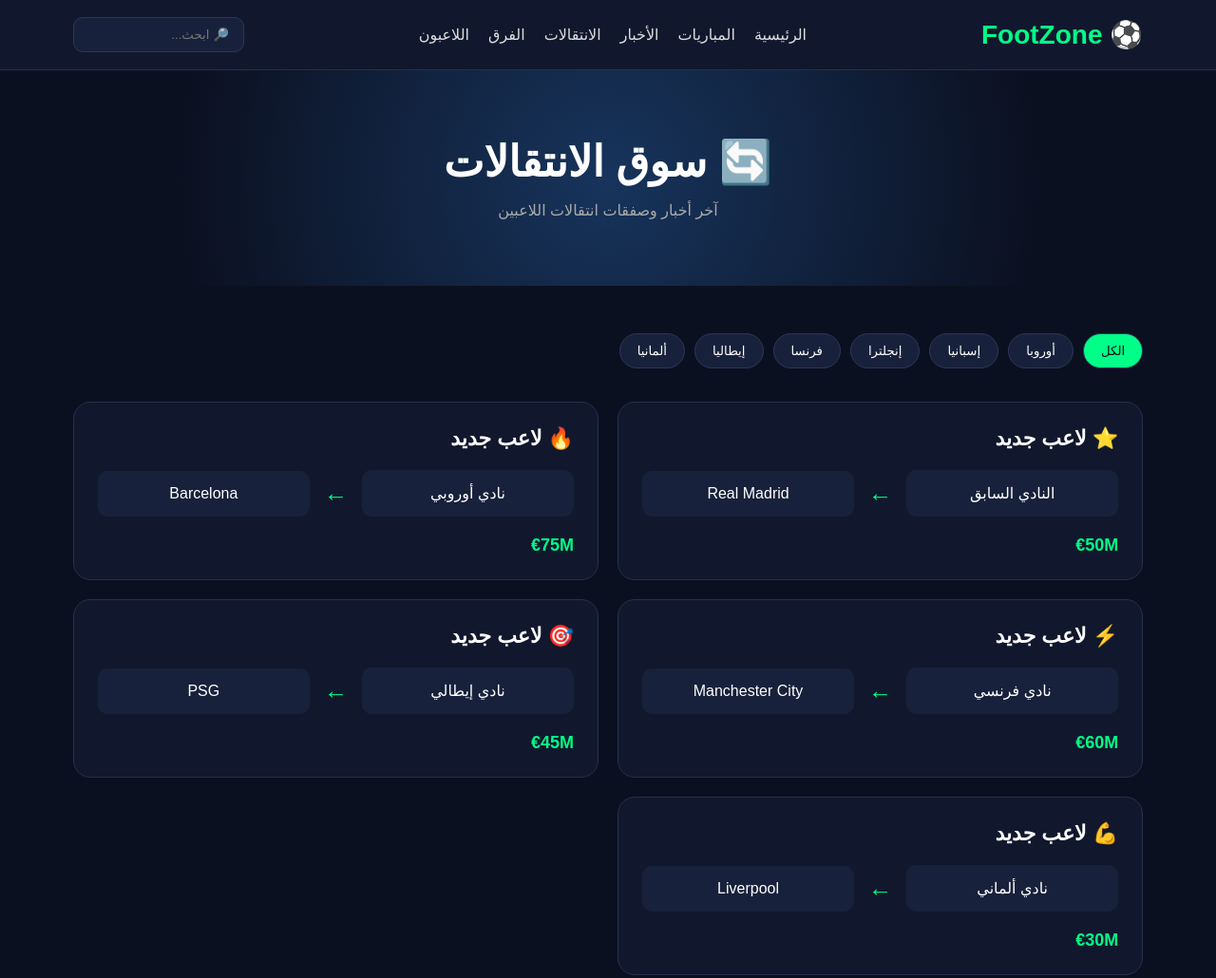
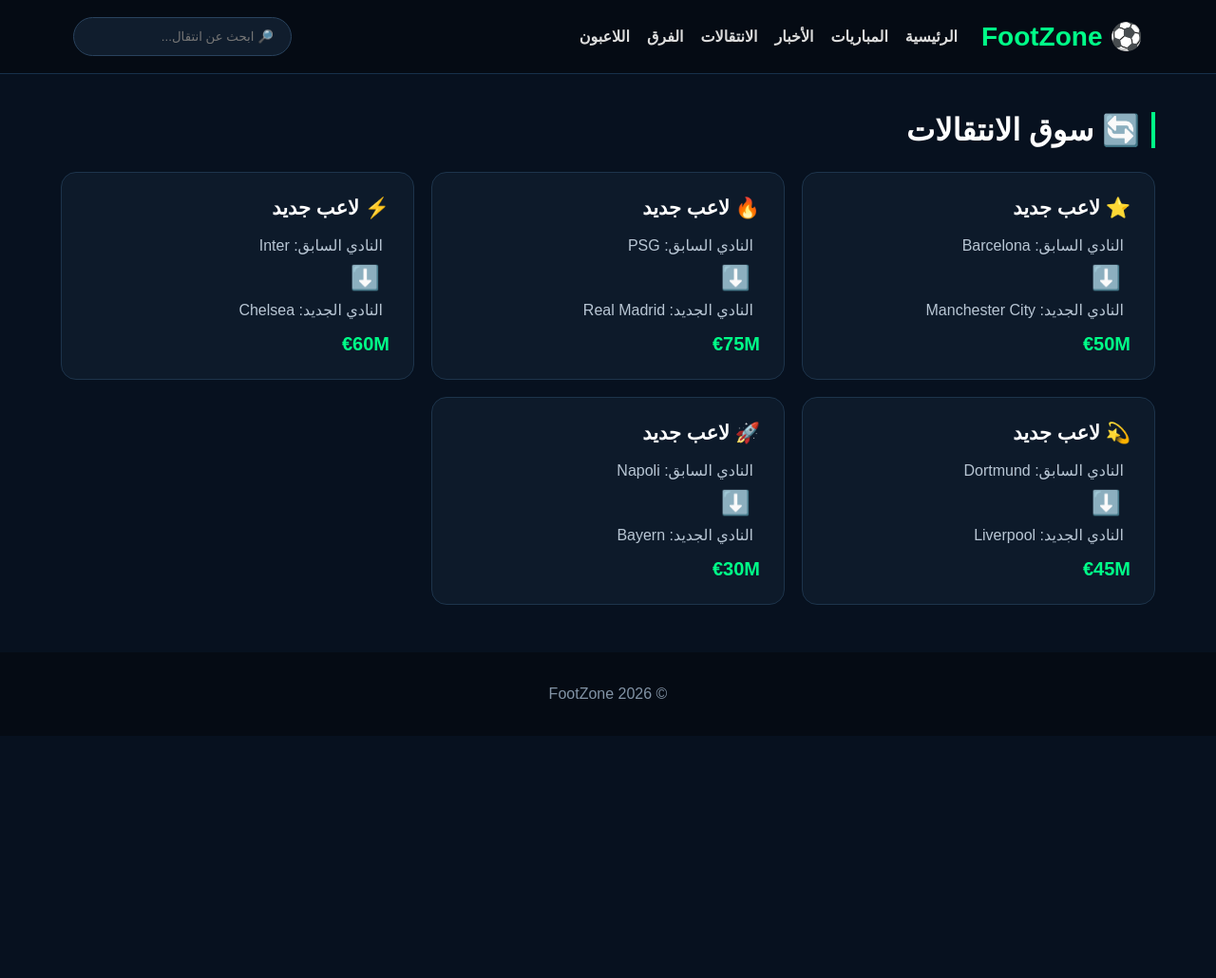
Before and after one commit to AIHUBBB/FootZone, a plain HTML site: page transfers.html in a window 1280 px wide. Shown: the top 1030 px of the page at 95% size. After the commit the page ends 800 px from the top, so only its background shows below. Drawn offline with Linux system fonts and the light colour scheme.

Commit message:
Update transfers.html

```diff
--- a/transfers.html
+++ b/transfers.html
@@ -2,44 +2,36 @@
 <html lang="ar" dir="rtl">
 <head>
 <meta charset="UTF-8">
-<meta name="viewport" content="width=device-width, initial-scale=1.0">
-<title>FootZone | الانتقالات</title>
+<meta name="viewport" content="width=device-width,initial-scale=1.0">
+<title>FootZone - الانتقالات</title>
 
 <style>
-*{margin:0;padding:0;box-sizing:border-box;font-family:Arial,sans-serif}
-body{background:#0b1020;color:white}
-a{text-decoration:none;color:inherit}
-header{background:#11182d;padding:18px 6%;display:flex;align-items:center;justify-content:space-between;gap:20px;position:sticky;top:0;z-index:1000;border-bottom:1px solid #26304d}
+*{box-sizing:border-box;margin:0;padding:0}
+body{font-family:Arial;background:#07111f;color:white}
+header{background:#050b14;padding:18px 6%;display:flex;align-items:center;gap:25px;flex-wrap:wrap;border-bottom:1px solid #17304a}
 .logo{font-size:28px;font-weight:bold;color:#00ff88}
-nav{display:flex;gap:20px;flex-wrap:wrap}
-nav a{color:#ddd}
+nav{display:flex;gap:18px;flex-wrap:wrap}
+nav a{color:#ddd;text-decoration:none;font-weight:bold}
 nav a:hover{color:#00ff88}
-.search{background:#18213b;border:1px solid #2c3758;color:white;padding:10px 15px;border-radius:10px;outline:none;width:180px}
-.hero{padding:70px 20px;text-align:center;background:radial-gradient(circle,#17345c,#0b1020 70%)}
-.hero h1{font-size:45px;margin-bottom:15px}
-.hero p{color:#aaa}
-section{padding:50px 6%}
-.filters{display:flex;gap:10px;flex-wrap:wrap;margin-bottom:35px}
-.filter{background:#18213b;border:1px solid #2c3758;color:white;padding:10px 18px;border-radius:25px}
-.filter:hover,.active{background:#00ff88;color:#07130d}
-.transfers{display:grid;grid-template-columns:repeat(2,1fr);gap:20px}
-.transfer{background:#11182d;border:1px solid #26304d;border-radius:18px;padding:25px}
-.player{font-size:22px;font-weight:bold;margin-bottom:20px}
-.move{display:flex;justify-content:space-between;align-items:center;gap:15px}
-.club{background:#18213b;padding:15px;border-radius:10px;text-align:center;flex:1}
-.arrow{color:#00ff88;font-size:25px}
-.fee{margin-top:20px;color:#00ff88;font-weight:bold;font-size:18px}
-footer{background:#070b16;padding:35px 6%;text-align:center;color:#888;border-top:1px solid #26304d}
-@media(max-width:900px){.transfers{grid-template-columns:1fr}header{flex-direction:column}.search{width:100%}}
-@media(max-width:600px){.hero h1{font-size:35px}nav{justify-content:center}.move{flex-direction:column}}
+.search{margin-right:auto;background:#101d2d;border:1px solid #29425d;color:#fff;border-radius:25px;padding:12px 18px;width:230px}
+.container{width:90%;max-width:1200px;margin:40px auto}
+.title{font-size:32px;margin-bottom:25px;border-right:4px solid #00ff88;padding-right:12px}
+.grid{display:grid;grid-template-columns:repeat(auto-fit,minmax(280px,1fr));gap:18px}
+.transfer{background:#0d1a2a;border:1px solid #1d344b;border-radius:16px;padding:25px}
+.transfer:hover{border-color:#00ff88}
+.player{font-size:21px;font-weight:bold;margin-bottom:18px}
+.arrow{color:#00ff88;font-size:25px;margin:10px}
+.from,.to{color:#b8c6d4;margin:7px}
+.fee{color:#00ff88;font-size:20px;font-weight:bold;margin-top:15px}
+footer{text-align:center;padding:35px;background:#050b14;margin-top:50px;color:#8293a5}
+@media(max-width:700px){.search{width:100%;margin:0}nav{width:100%}}
 </style>
 </head>
 
 <body>
 
 <header>
-
-<a href="index.html" class="logo">⚽ FootZone</a>
+<div class="logo">⚽ FootZone</div>
 
 <nav>
 <a href="index.html">الرئيسية</a>
@@ -50,90 +42,60 @@
 <a href="players.html">اللاعبون</a>
 </nav>
 
-<input class="search" type="text" placeholder="🔎 ابحث...">
-
+<input class="search" placeholder="🔎 ابحث عن انتقال...">
 </header>
 
-<section class="hero">
-<h1>🔄 سوق الانتقالات</h1>
-<p>آخر أخبار وصفقات انتقالات اللاعبين</p>
-</section>
+<div class="container">
 
-<section>
+<h1 class="title">🔄 سوق الانتقالات</h1>
 
-<div class="filters">
-<button class="filter active">الكل</button>
-<button class="filter">أوروبا</button>
-<button class="filter">إسبانيا</button>
-<button class="filter">إنجلترا</button>
-<button class="filter">فرنسا</button>
-<button class="filter">إيطاليا</button>
-<button class="filter">ألمانيا</button>
-</div>
-
-<div class="transfers">
+<div class="grid">
 
 <div class="transfer">
 <div class="player">⭐ لاعب جديد</div>
-<div class="move">
-<div class="club">النادي السابق</div>
-<div class="arrow">←</div>
-<div class="club">Real Madrid</div>
-</div>
+<div class="from">النادي السابق: Barcelona</div>
+<div class="arrow">⬇️</div>
+<div class="to">النادي الجديد: Manchester City</div>
 <div class="fee">€50M</div>
 </div>
 
 <div class="transfer">
 <div class="player">🔥 لاعب جديد</div>
-<div class="move">
-<div class="club">نادي أوروبي</div>
-<div class="arrow">←</div>
-<div class="club">Barcelona</div>
-</div>
+<div class="from">النادي السابق: PSG</div>
+<div class="arrow">⬇️</div>
+<div class="to">النادي الجديد: Real Madrid</div>
 <div class="fee">€75M</div>
 </div>
 
 <div class="transfer">
 <div class="player">⚡ لاعب جديد</div>
-<div class="move">
-<div class="club">نادي فرنسي</div>
-<div class="arrow">←</div>
-<div class="club">Manchester City</div>
-</div>
+<div class="from">النادي السابق: Inter</div>
+<div class="arrow">⬇️</div>
+<div class="to">النادي الجديد: Chelsea</div>
 <div class="fee">€60M</div>
 </div>
 
 <div class="transfer">
-<div class="player">🎯 لاعب جديد</div>
-<div class="move">
-<div class="club">نادي إيطالي</div>
-<div class="arrow">←</div>
-<div class="club">PSG</div>
-</div>
+<div class="player">💫 لاعب جديد</div>
+<div class="from">النادي السابق: Dortmund</div>
+<div class="arrow">⬇️</div>
+<div class="to">النادي الجديد: Liverpool</div>
 <div class="fee">€45M</div>
 </div>
 
 <div class="transfer">
-<div class="player">💪 لاعب جديد</div>
-<div class="move">
-<div class="club">نادي ألماني</div>
-<div class="arrow">←</div>
-<div class="club">Liverpool</div>
-</div>
+<div class="player">🚀 لاعب جديد</div>
+<div class="from">النادي السابق: Napoli</div>
+<div class="arrow">⬇️</div>
+<div class="to">النادي الجديد: Bayern</div>
 <div class="fee">€30M</div>
 </div>
 
 </div>
+</div>
 
-</section>
-
-<footer>
-<div class="logo">⚽ FootZone</div>
-<p>جميع أخبار كرة القدم في مكان واحد.</p>
-<p style="margin-top:15px">© 2026 FootZone</p>
-</footer>
+<footer>© 2026 FootZone</footer>
 
 <script src="search.js"></script>
-
 </body>
 </html>
```
